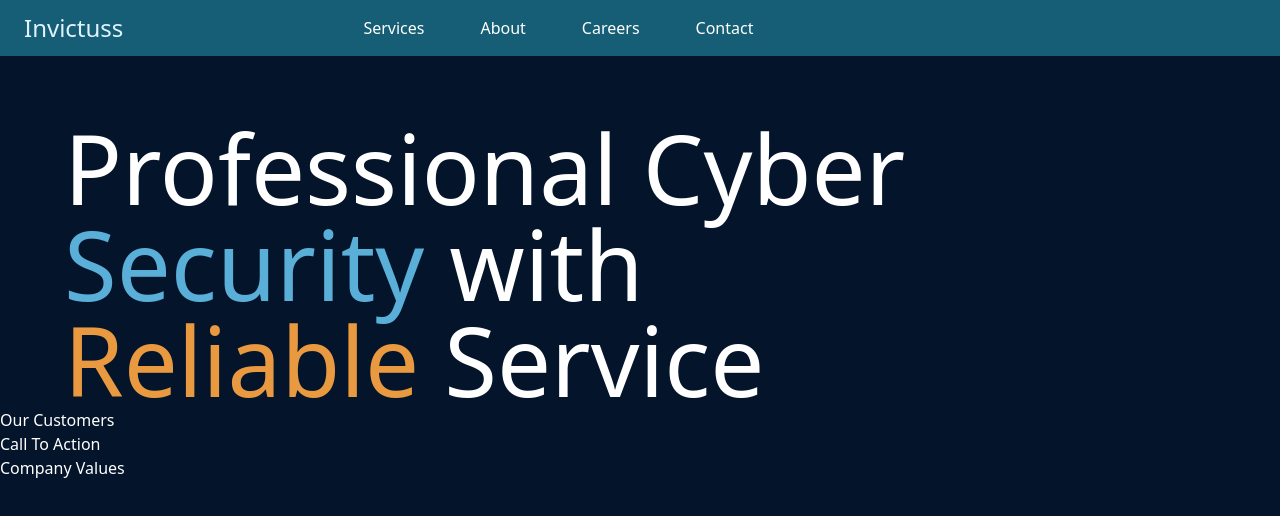
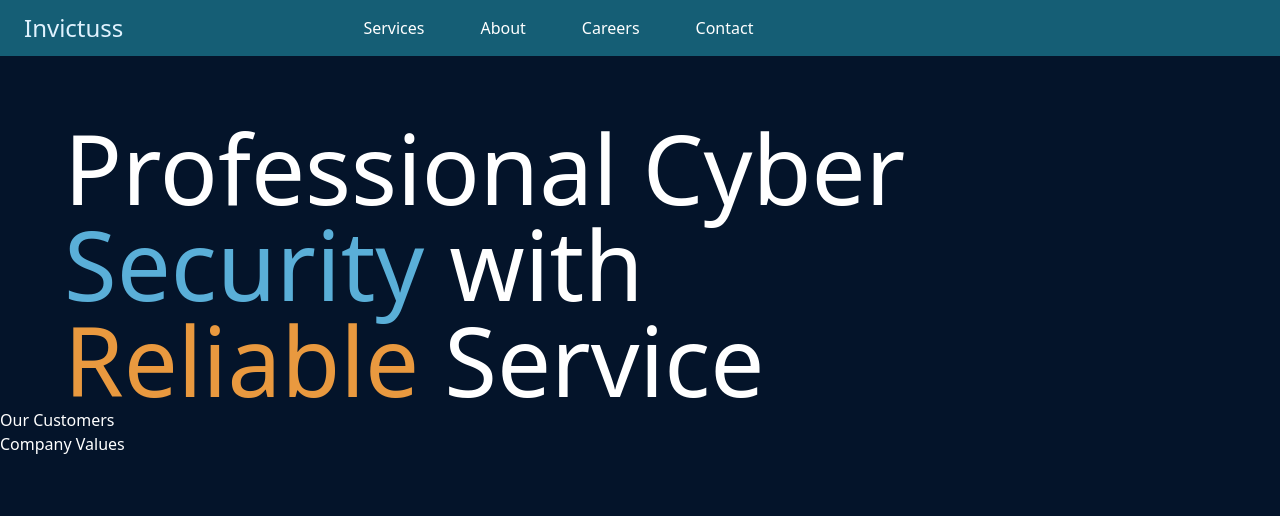
Before and after one commit to arana489/Invictuss, a React (Vite) app: page / in a window 1280 px wide. Shown: the top 516 px of the page. Built offline with nearby package versions, Linux system fonts and the light colour scheme; the HTML template or start-up script is replaced by a standard one.

Commit message:
feature/001: init homepage

```diff
--- a/src/components/Home.jsx
+++ b/src/components/Home.jsx
@@ -21,9 +21,6 @@ export default function Home(props) {
                 <h1 className="text-white"> Our Customers </h1>
             </div>
 
-            <div>
-                <h1 className="text-white"> Call To Action </h1>
-            </div>
 
             <div>
                 <h1 className="text-white"> Company Values </h1>
```
